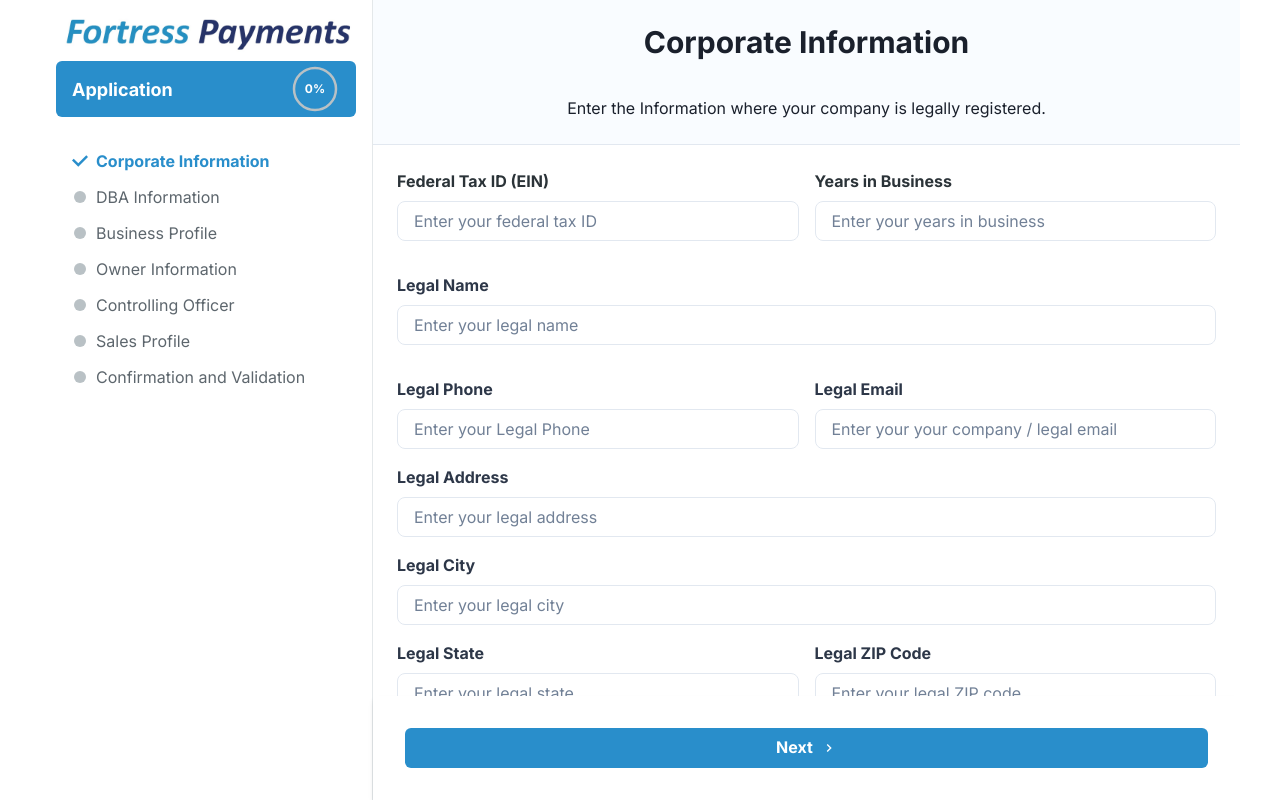
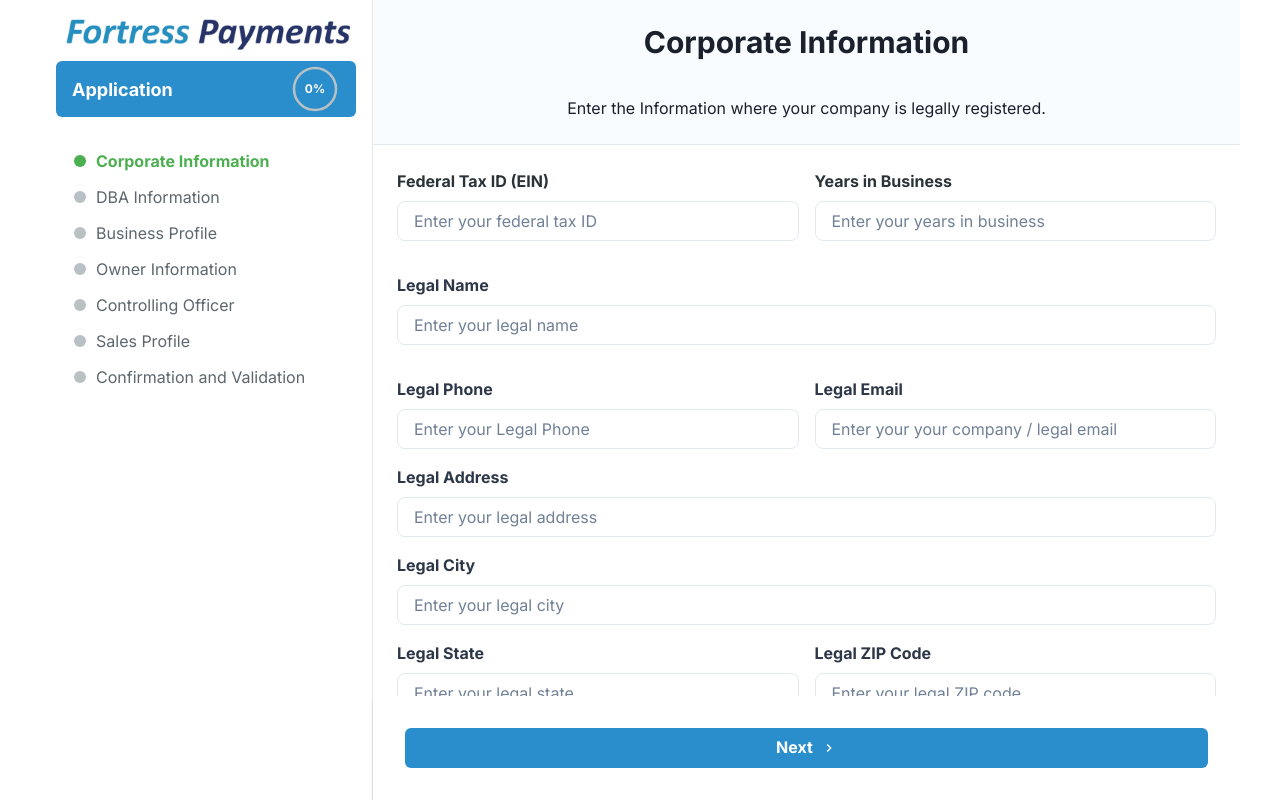
Before and after one commit to Elkinssm/forms-project, a React (Vite) app: page / in a window 1280 px wide. Built offline with nearby package versions, Linux system fonts and the light colour scheme.

Commit message:
refactor: add color status form

```diff
--- a/src/components/Sidebar/SidebarAlter.tsx
+++ b/src/components/Sidebar/SidebarAlter.tsx
@@ -135,7 +135,8 @@ const Sidebar: React.FC<SidebarProps> = ({ children }) => {
 
             for (let [key, value] of formData.entries()) {
               // Si el valor es una instancia de File, se conserva tal cual, si no, se convierte a cadena
-              formValues[key] = value instanceof FileList ? value : String(value);
+              formValues[key] =
+                value instanceof FileList ? value : String(value);
             }
 
             // Filtrar y crear el array de owners
@@ -160,7 +161,10 @@ const Sidebar: React.FC<SidebarProps> = ({ children }) => {
             const otherFields = Object.keys(formValues)
               .filter((key) => !key.startsWith("owners."))
               .reduce((acc, key) => {
-                acc[key] = formValues[key] instanceof FileList ? formValues[key][0] : formValues[key]; // Asignar el campo al nuevo objeto
+                acc[key] =
+                  formValues[key] instanceof FileList
+                    ? formValues[key][0]
+                    : formValues[key]; // Asignar el campo al nuevo objeto
                 return acc;
               }, {} as Record<string, string | File>);
 
@@ -195,7 +199,7 @@ const Sidebar: React.FC<SidebarProps> = ({ children }) => {
     }
   };
 
-  const progressValue = ((selectedPage) / (totalSteps - 1)) * 100;
+  const progressValue = (selectedPage / (totalSteps - 1)) * 100;
 
   // Obtener el título y la descripción del formulario seleccionado
   const currentChild = children[selectedPage];
@@ -268,13 +272,27 @@ const Sidebar: React.FC<SidebarProps> = ({ children }) => {
               alignItems="center"
               fontWeight={index === selectedPage ? "bold" : "regular"}
               cursor="pointer"
-              color={index <= selectedPage ? "brand.primary" : "neutral.800"}
+              // *? Cambiar el color del ícono y el texto según la página actual
+              // color={index <= selectedPage ? "brand.primary" : "neutral.800"}
+              color={
+                index === selectedPage
+                  ? "semantic.success.DEFAULT"
+                  : index < selectedPage
+                  ? "brand.primary"
+                  : "neutral.800"
+              }
               onClick={() => handlePageChange(index)}
             >
               <Icon
-                as={index <= selectedPage ? CheckIcon : CircleIcon}
+                as={index < selectedPage ? CheckIcon : CircleIcon}
                 boxSize={4}
-                color={index <= selectedPage ? "brand.primary" : "neutral.500"}
+                color={
+                  index < selectedPage
+                    ? "brand.primary"
+                    : index === selectedPage
+                    ? "semantic.success.DEFAULT"
+                    : "neutral.500"
+                }
                 mr={2}
               />
               {React.isValidElement(child)
```
